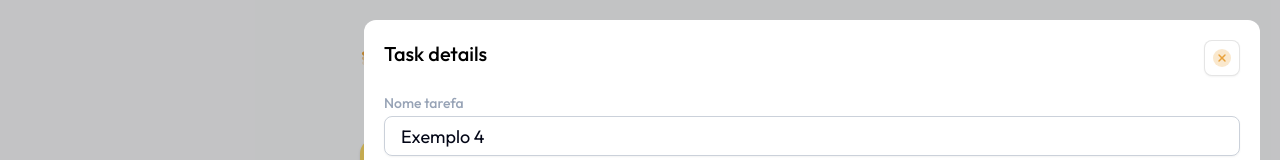
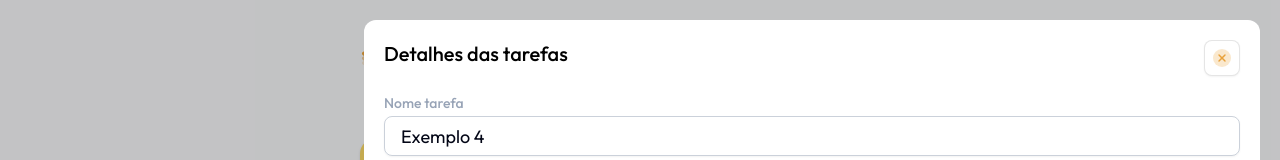
Before and after one commit to DavidSntdev/tarefas-hub, a Next.js app: page / in a window 1280 px wide. Both pictures are taken after a click on the button 640 px from the left and 505 px from the top of the page. Shown: the top 160 px of the page. Built offline with nearby package versions, Linux system fonts and the light colour scheme.

Commit message:
Update: title tasksConfig

```diff
--- a/app/components/conteudo/tasksConfig/components/iconsOptions.tsx
+++ b/app/components/conteudo/tasksConfig/components/iconsOptions.tsx
@@ -8,7 +8,8 @@ interface IconsOptionsProps {
 }
 
 export default function IconsOptions(props: IconsOptionsProps) {
-  const bgColor = props.selectedOption === props.emoji ? "bg-amarelo" : "bg-cinza";
+  const bgColor =
+    props.selectedOption === props.emoji ? "bg-amarelo" : "bg-cinza";
   const bgHover = corHover(bgColor);
 
   return (
--- a/app/components/conteudo/tasksConfig/header/headerTasks.tsx
+++ b/app/components/conteudo/tasksConfig/header/headerTasks.tsx
@@ -8,7 +8,7 @@ interface HeaderTasksProps {
 export default function HeaderTasks(props: HeaderTasksProps) {
   return (
     <div className="flex justify-between">
-      <h1 className="font-medium text-xl text-black">Task details</h1>
+      <h1 className="font-medium text-xl text-black">Detalhes das tarefas</h1>
       <Button
         variant="outline"
         size="icon"
```
